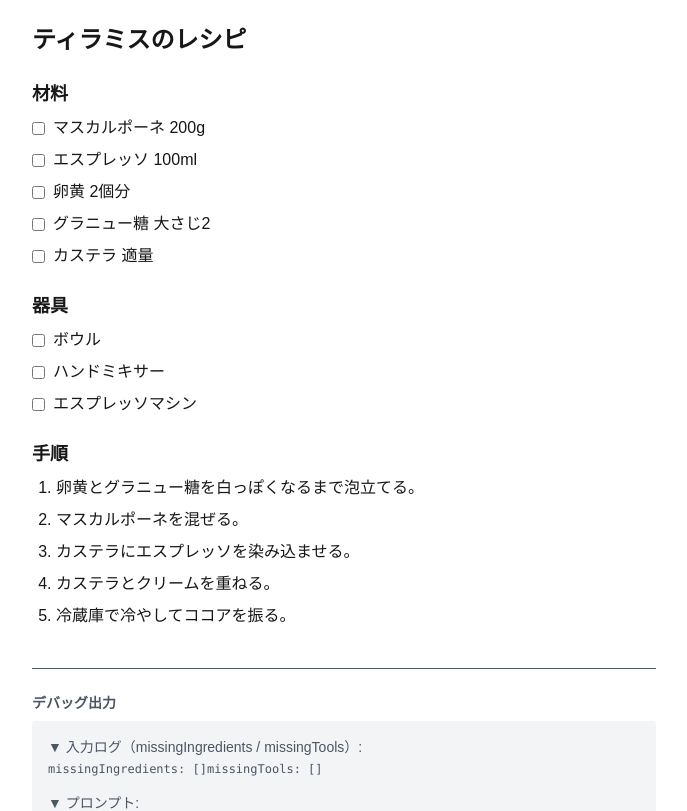
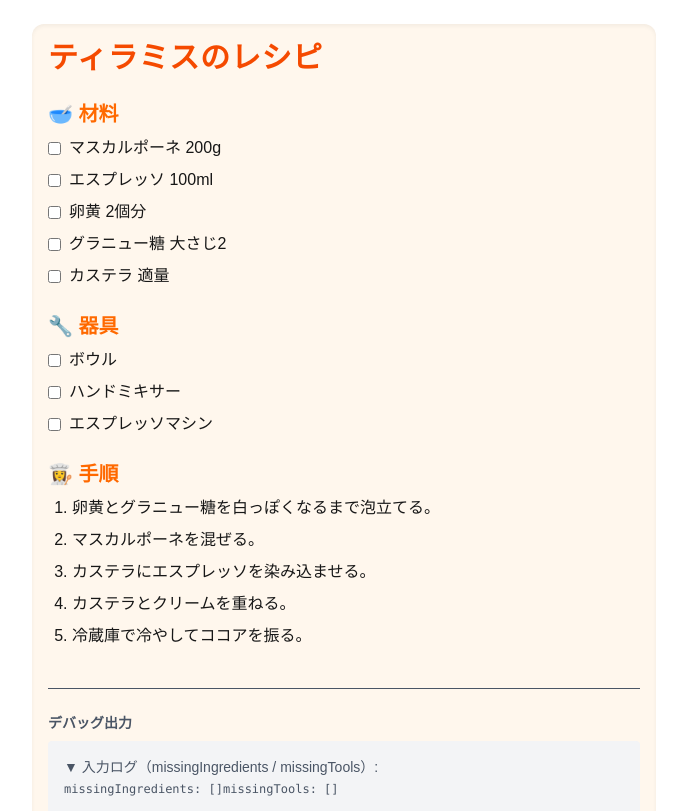
Before and after one commit to acetaminophen34/alt-recipe-demo, a Next.js app: page / in a window 1280 px wide. Shown: the top 811 px of the page, without its empty margins (296-983 px from the left). Built offline with nearby package versions, Linux system fonts and the light colour scheme.

Commit message:
見た目変更

```diff
--- a/src/app/page.tsx
+++ b/src/app/page.tsx
@@ -136,10 +136,11 @@ ${stepText}
 
   return (
     <main className="p-6 max-w-2xl mx-auto">
-      <h1 className="text-2xl font-bold mb-4">ティラミスのレシピ</h1>
+      <div className="bg-orange-50 rounded-xl shadow-inner p-4">
+      <h1 className="text-3xl font-bold text-orange-600 mb-6 tracking-wide">ティラミスのレシピ</h1>
 
       <section>
-        <h2 className="text-lg font-semibold mt-6 mb-2">材料</h2>
+        <h2 className="text-xl font-semibold text-orange-500 mt-6 mb-2">🥣 材料</h2>
         <ul className="space-y-2">
           {ingredients.map(({ key, label }) => {
             const matchedKey = Object.keys(substitutions).find(k => k.includes(key));
@@ -168,7 +169,7 @@ ${stepText}
       </section>
 
       <section>
-        <h2 className="text-lg font-semibold mt-6 mb-2">器具</h2>
+        <h2 className="text-xl font-semibold text-orange-500 mt-6 mb-2">🔧 器具</h2>
         <ul className="space-y-2">
           {tools.map(({ key, label }) => {
             const matchedKey = Object.keys(substitutions).find(k => key.includes(k));
@@ -200,15 +201,16 @@ ${stepText}
         <div className="mt-6">
           <button
             onClick={handleClick}
-            className="bg-green-600 text-white px-4 py-2 rounded hover:bg-green-700"
+            className="bg-orange-400 hover:bg-orange-500 text-white font-semibold px-6 py-2 rounded-full shadow-md transition-colors duration-300 disabled:opacity-50"
+            disabled={loading}
           >
-            代替案を適用して手順を表示
+            {loading ? '🍳 取得中...' : '🍰 代替案を表示'}
           </button>
         </div>
       )}
 
       <section>
-        <h2 className="text-lg font-semibold mt-6 mb-2">手順</h2>
+        <h2 className="text-xl font-semibold text-orange-500 mt-6 mb-2">👩‍🍳 手順</h2>
         <ol className="list-decimal pl-6 space-y-2">
           {steps.map((step, i) => {
             const updated = updatedSteps[i];
@@ -258,6 +260,7 @@ ${stepText}
           </div>
         </div>
       </section>
+          </div>
     </main>
   );
 }
```
